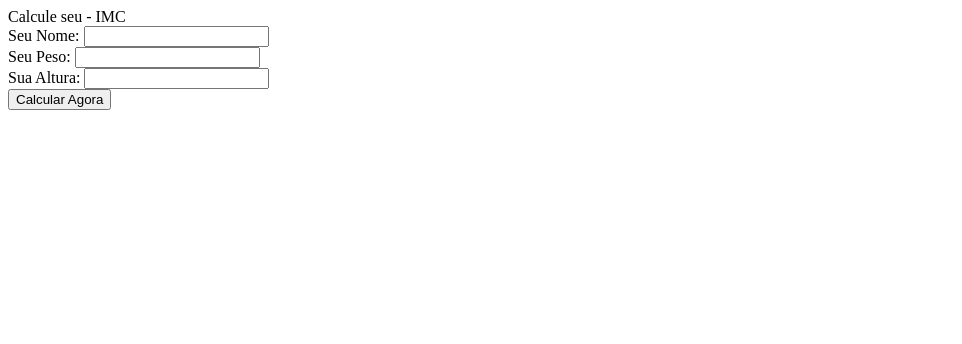
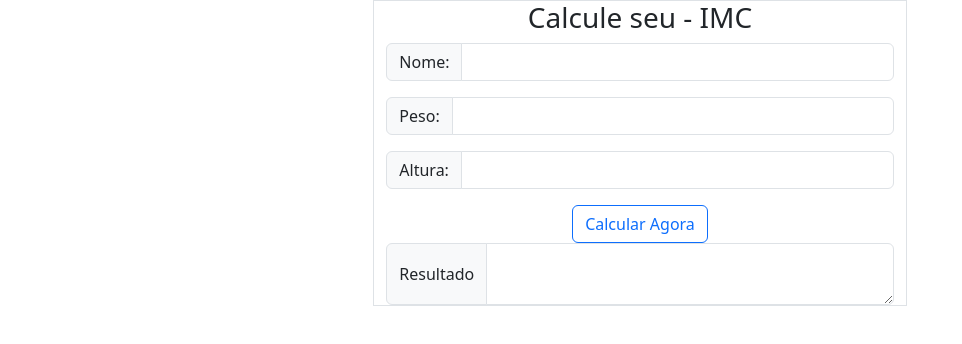
Before and after one commit to Matt1-pixel/calc-imc, a plain HTML site: page index.html in a window 1280 px wide. Shown: the whole page, without its empty margins (0-962 px from the left). Drawn offline with nearby package versions, Linux system fonts and the light colour scheme.

Commit message:
basico feito

```diff
--- a/index.html
+++ b/index.html
@@ -1,38 +1,54 @@
 <!DOCTYPE html>
 <html lang="en">
+
 <head>
     <meta charset="UTF-8">
     <meta http-equiv="X-UA-Compatible" content="IE=edge">
     <meta name="viewport" content="width=device-width, initial-scale=1.0">
     <title>Calcular IMC</title>
+    <link href="https://cdn.jsdelivr.net/npm/bootstrap@5.3.0-alpha3/dist/css/bootstrap.min.css" rel="stylesheet"
+        integrity="sha384-KK94CHFLLe+nY2dmCWGMq91rCGa5gtU4mk92HdvYe+M/SXH301p5ILy+dN9+nJOZ" crossorigin="anonymous">
+    <!-- <link rel="stylesheet" href="reset.css"> -->
     <link rel="stylesheet" href="style.css">
+
 </head>
+
 <body>
 
-    <section class="container">
+    <section class="calculadora-imc text-center container col-5 border ">
 
-        <div class="titulo"> Calcule seu - IMC </div>
+        <h3 class="titulo"> Calcule seu - IMC </h2>
 
-        <div class="input">
-            <label>Seu Nome:</label>
-            <input type="text" id="nome">
-        </div>
+            <div class="input-group mb-3 nome input">
+                <span class="input-group-text" id="basic-addon1">Nome:</span>
+                <input type="text" class="form-control" id="nome" >
+            </div>
+            <div class="input-group mb-3 input">
+                <span class="input-group-text">Peso:</span>
+                <input type="text" class="form-control" id="peso">
+            </div>
+            <div class="input-group mb-3 input">
+                <span class="input-group-text">Altura:
+                </span>
+                <input type="text" id="altura" class="form-control">
 
-        <div class="input">
-            <label>Seu Peso:</label>
-            <input type="number" id="peso">
-        </div>
+            </div>
 
-        <div class="input">
-            <label>Sua Altura:</label>
-            <input type="number" id="altura">
-        </div>
+            <button class="btn btn-outline-primary" id="calcular">Calcular Agora</button>
 
-        <button id="calcular">Calcular Agora</button>
+            <div class="input-group">
+                <span class="input-group-text">Resultado</span>
+                <textarea class="resultado form-control" aria-label="With textarea resultado" id="resultado"></textarea>
+            </div>
 
-        <div class="resultado" id="resultado"></div>
 
     </section>
-<script src="index.js"></script>
+
+    <script src="index.js"></script>
+    <script src="https://cdn.jsdelivr.net/npm/bootstrap@5.3.0-alpha3/dist/js/bootstrap.bundle.min.js"
+        integrity="sha384-ENjdO4Dr2bkBIFxQpeoTz1HIcje39Wm4jDKdf19U8gI4ddQ3GYNS7NTKfAdVQSZe"
+        crossorigin="anonymous"></script>
+    </script>
 </body>
+
 </html>
--- /dev/null
+++ b/reset.css
@@ -0,0 +1,7 @@
+*{
+    margin: 0;
+    padding: 0;
+    border: 0;
+    font: inherit;
+    text-decoration: none;
+}
```
